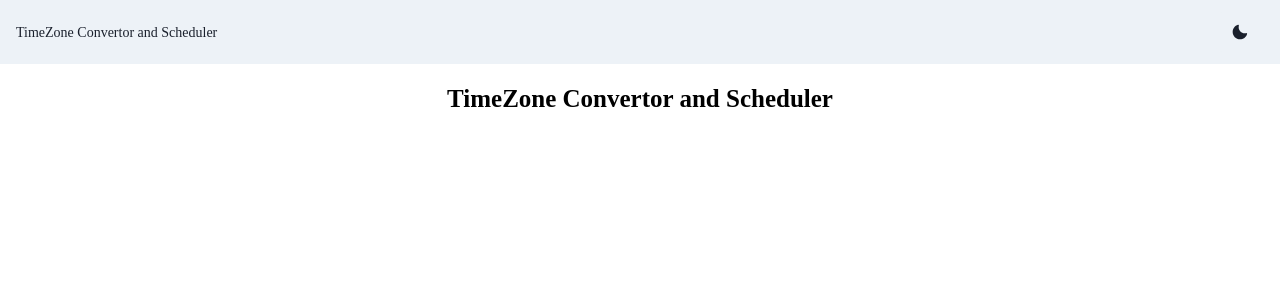
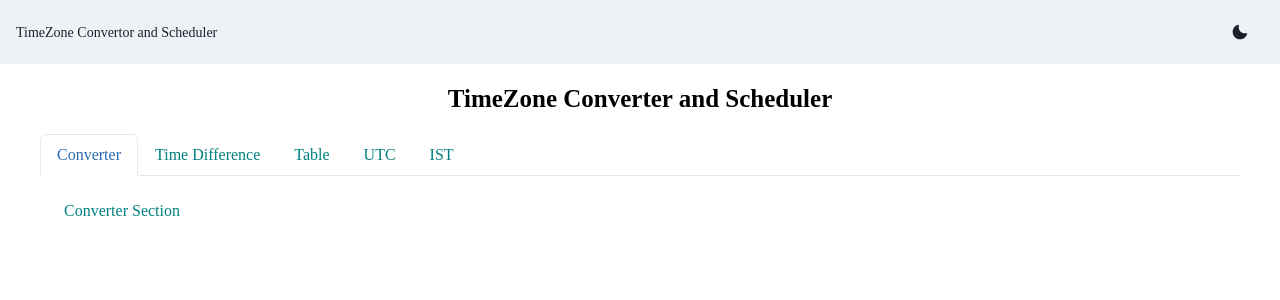
Before and after one commit to Hashal890/timezone-convertor-and-scheduler, a React (Create React App) app: page / in a window 1280 px wide. Shown: the top 300 px of the page. Built offline with nearby package versions, Linux system fonts and the light colour scheme.

Commit message:
created seperate sections with tabs

```diff
--- a/public/index.html
+++ b/public/index.html
@@ -11,7 +11,7 @@
     />
     <link rel="apple-touch-icon" href="%PUBLIC_URL%/logo192.png" />
     <link rel="manifest" href="%PUBLIC_URL%/manifest.json" />
-    <title>TimeZone Convertor and Scheduler</title>
+    <title>TimeZone Converter and Scheduler</title>
   </head>
   <body>
     <noscript>You need to enable JavaScript to run this app.</noscript>
--- a/src/App.jsx
+++ b/src/App.jsx
@@ -1,6 +1,7 @@
 import React from "react";
 import { Box, Text, useColorModeValue } from "@chakra-ui/react";
 import Navbar from "./components/common/Navbar";
+import TimeZoneConverter from "./components/time-convertor/TimeZoneConverter";
 
 function App() {
   return (
@@ -13,8 +14,9 @@ function App() {
         color={useColorModeValue("black", "white")}
         mt={4}
       >
-        TimeZone Convertor and Scheduler
+        TimeZone Converter and Scheduler
       </Text>
+      <TimeZoneConverter />
     </Box>
   );
 }
--- /dev/null
+++ b/src/assets/data.jsx
@@ -0,0 +1,21 @@
+import ConverterSection from "../components/time-convertor/converter/ConverterSection";
+import ISTSection from "../components/time-convertor/ist/ISTSection";
+import TableSection from "../components/time-convertor/table/TableSection";
+import TimeDifferenceSection from "../components/time-convertor/time-difference/TimeDifferenceSection";
+import UTCSection from "../components/time-convertor/utc/UTCSection";
+
+export const TIME_ZONE_CONVERTOR_NAVBAR_HEADINGS = [
+  "Converter",
+  "Time Difference",
+  "Table",
+  "UTC",
+  "IST",
+];
+
+export const TIME_ZONE_CONVERTOR_CONTENT_FILES = [
+  <ConverterSection />,
+  <TimeDifferenceSection />,
+  <TableSection />,
+  <UTCSection />,
+  <ISTSection />,
+];
--- /dev/null
+++ b/src/components/time-convertor/TimeZoneConverter.jsx
@@ -0,0 +1,27 @@
+import React from "react";
+import { Box, Tab, TabList, TabPanel, TabPanels, Tabs } from "@chakra-ui/react";
+import {
+  TIME_ZONE_CONVERTOR_CONTENT_FILES,
+  TIME_ZONE_CONVERTOR_NAVBAR_HEADINGS,
+} from "../../assets/data";
+
+const TimeZoneConverter = () => {
+  return (
+    <Box maxW={"1200px"} m={"auto"} mt={4}>
+      <Tabs color={"teal"} variant="enclosed">
+        <TabList>
+          {TIME_ZONE_CONVERTOR_NAVBAR_HEADINGS.map((heading, index) => (
+            <Tab key={index + 1}>{heading}</Tab>
+          ))}
+        </TabList>
+        <TabPanels>
+          {TIME_ZONE_CONVERTOR_CONTENT_FILES.map((contentFile, index) => (
+            <TabPanel key={index + 1}>{contentFile}</TabPanel>
+          ))}
+        </TabPanels>
+      </Tabs>
+    </Box>
+  );
+};
+
+export default TimeZoneConverter;
--- /dev/null
+++ b/src/components/time-convertor/converter/ConverterSection.jsx
@@ -0,0 +1,8 @@
+import React from "react";
+import { Box } from "@chakra-ui/react";
+
+const ConverterSection = () => {
+  return <Box p={2}>Converter Section</Box>;
+};
+
+export default ConverterSection;
--- /dev/null
+++ b/src/components/time-convertor/ist/ISTSection.jsx
@@ -0,0 +1,8 @@
+import React from "react";
+import { Box } from "@chakra-ui/react";
+
+const ISTSection = () => {
+  return <Box p={2}>IST Section</Box>;
+};
+
+export default ISTSection;
--- /dev/null
+++ b/src/components/time-convertor/table/TableSection.jsx
@@ -0,0 +1,8 @@
+import React from "react";
+import { Box } from "@chakra-ui/react";
+
+const TableSection = () => {
+  return <Box p={2}>Table Section</Box>;
+};
+
+export default TableSection;
--- /dev/null
+++ b/src/components/time-convertor/time-difference/TimeDifferenceSection.jsx
@@ -0,0 +1,8 @@
+import React from "react";
+import { Box } from "@chakra-ui/react";
+
+const TimeDifferenceSection = () => {
+  return <Box p={2}>Time Difference Section</Box>;
+};
+
+export default TimeDifferenceSection;
--- /dev/null
+++ b/src/components/time-convertor/utc/UTCSection.jsx
@@ -0,0 +1,8 @@
+import React from "react";
+import { Box } from "@chakra-ui/react";
+
+const UTCSection = () => {
+  return <Box p={2}>UTC Section</Box>;
+};
+
+export default UTCSection;
```
Also changed, not shown: public/manifest.json.
